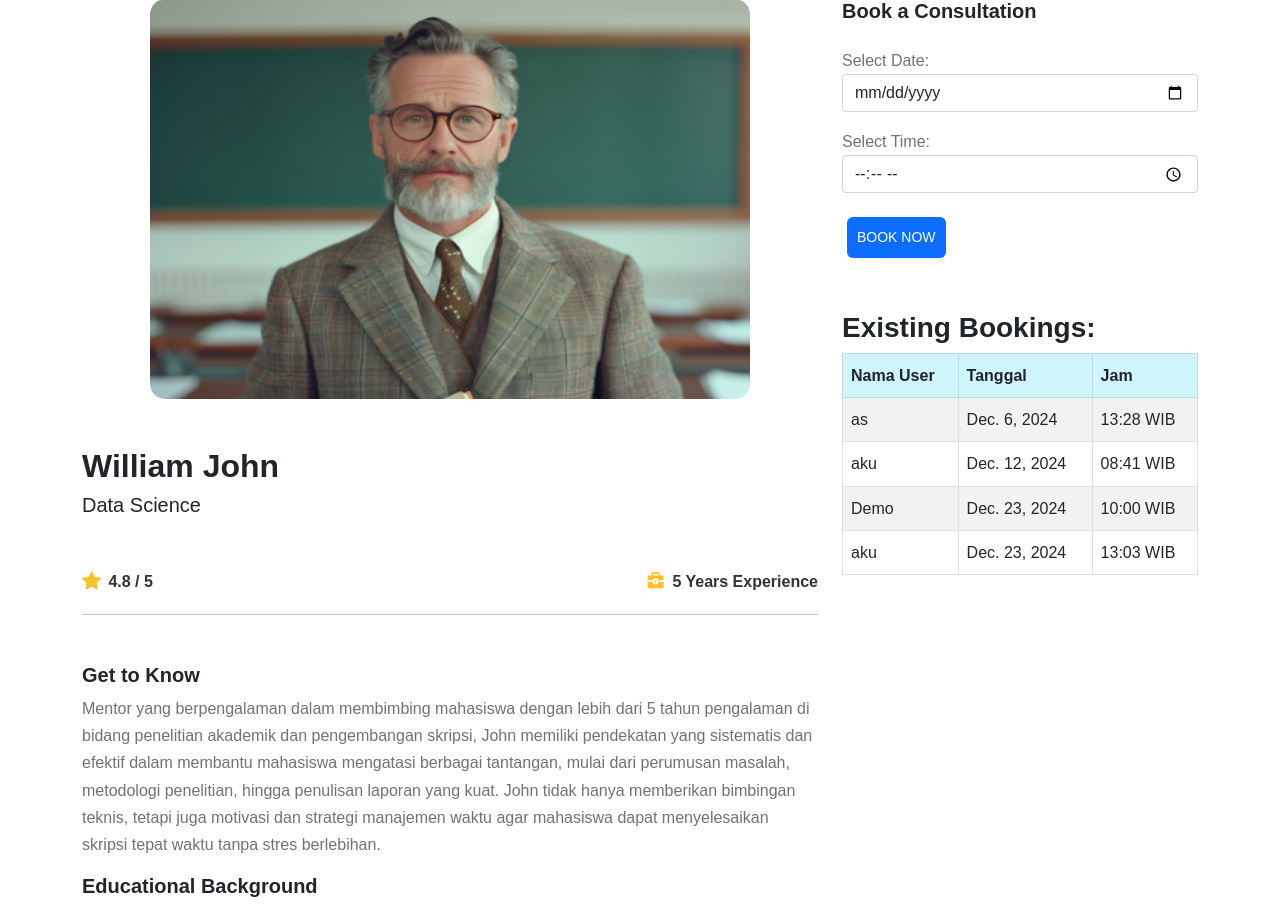
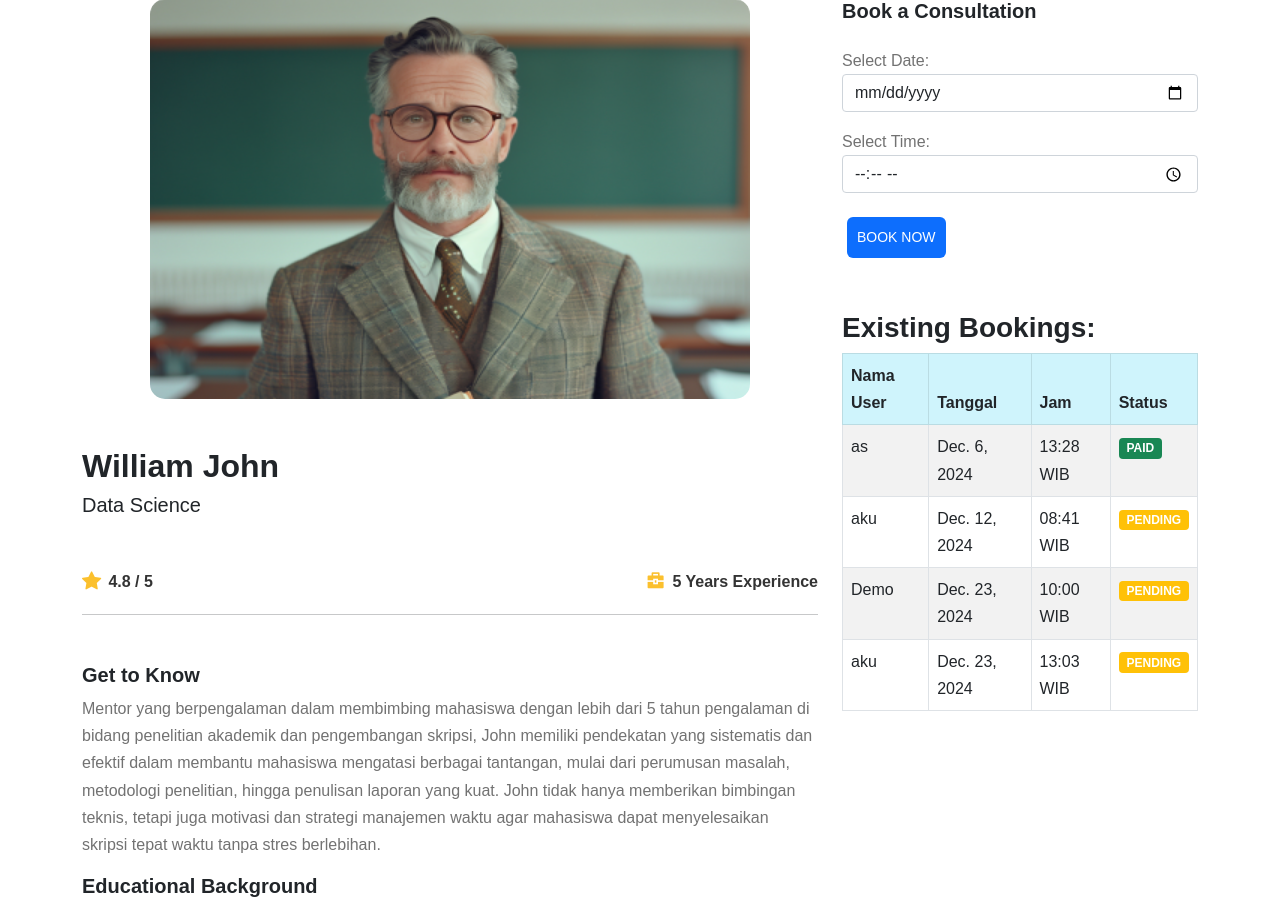
Before and after one commit to m-RafliRangga-p/Week09_Skripsi-, a Django app: page /mentor/1/ in a window 1280 px wide. Shown: the part 136-1045 px from the top of the page. Run offline with Django 5.2, Linux system fonts and the light colour scheme; data comes from the database, SQL or seed files in the repository; both versions use the stored data as it was after the commit; some web fonts are replaced.

Commit message:
Add payment image and status to booking model, update templates and views for payment processing

```diff
--- a/Django/skripsi_plus/public_app/models.py
+++ b/Django/skripsi_plus/public_app/models.py
@@ -51,6 +51,8 @@ class Booking(models.Model):
     date = models.DateField()
     time = models.TimeField()
     zoom_link = models.URLField(max_length=200, blank=True, null=True)
+    payment_image = models.ImageField(upload_to='payment_images/', blank=True, null=True)
+    payment_status = models.CharField(max_length=20, choices=[('PENDING', 'Pending'), ('PAID', 'Paid')], default='PENDING')
 
     def __str__(self):
         return f"Booking by {self.user} with {self.mentor} on {self.date} at {self.time}"
--- a/Django/skripsi_plus/public_app/templates/about.html
+++ b/Django/skripsi_plus/public_app/templates/about.html
@@ -155,6 +155,7 @@
               <div class="image-zoom">
                 <div class="image-zoom-wrapper">
                   <img
+                    style="object-fit: cover; height: 270px"
                     src="{% static 'img/adit.jpg'%}"
                     alt="speakers"
                   />
--- a/Django/skripsi_plus/public_app/templates/dashboard_detail_mentor.html
+++ b/Django/skripsi_plus/public_app/templates/dashboard_detail_mentor.html
@@ -71,6 +71,7 @@
                 <th scope="col">Nama User</th>
                 <th scope="col">Tanggal</th>
                 <th scope="col">Jam</th>
+                <th scope="col">Status</th>  <!-- Add this line -->
             </tr>
         </thead>
         <tbody>
@@ -79,10 +80,23 @@
                     <td>{{ booking.user.username }}</td>
                     <td>{{ booking.date }}</td>
                     <td>{{ booking.time|time:"H:i" }} WIB</td>
+                    <td>
+                      <span class="badge
+                        {% if booking.payment_status == 'PAID' %}
+                          bg-success
+                        {% elif booking.payment_status == 'PENDING' %}
+                          bg-warning
+                        {% else %}
+                          bg-secondary
+                        {% endif %}
+                      ">
+                        {{ booking.payment_status }}
+                      </span>
+                    </td>
                 </tr>
             {% empty %}
                 <tr>
-              <td colspan="3" class="text-center">No bookings yet.</td>
+                    <td colspan="4" class="text-center">No bookings yet.</td>
                 </tr>
             {% endfor %}
         </tbody>
--- a/Django/skripsi_plus/public_app/views.py
+++ b/Django/skripsi_plus/public_app/views.py
@@ -140,6 +140,7 @@ def mentor_detail_view(request, pk):
     if request.method == "POST":
         date = request.POST.get("date")
         time = request.POST.get("time")
+        payment_image = request.FILES.get("payment_image")
 
         # Validasi booking
         existing_bookings = mentor.bookings.filter(date=date)
@@ -155,7 +156,9 @@ def mentor_detail_view(request, pk):
             mentor=mentor,
             user=request.user,
             date=date,
-            time=time
+            time=time,
+            payment_image=payment_image,
+            status='PENDING'
         )
         return redirect('mentor_detail', pk=pk)
 
```
Also changed, not shown: Django/skripsi_plus/public_app/templates/mentor_checkout.html (+7 -1 lines), Django/skripsi_plus/db.sqlite3, Django/skripsi_plus/public_app/migrations/0011_booking_payment_image_booking_payment_status.py (added), Django/skripsi_plus/public_app/templates/components/sidebar.html (indentation only). Lines whose indentation alone changed are shown as unchanged.
